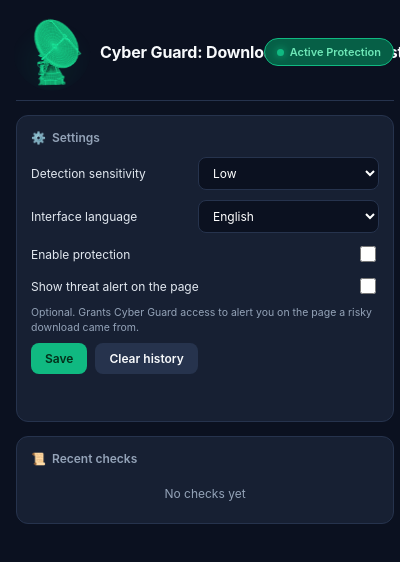
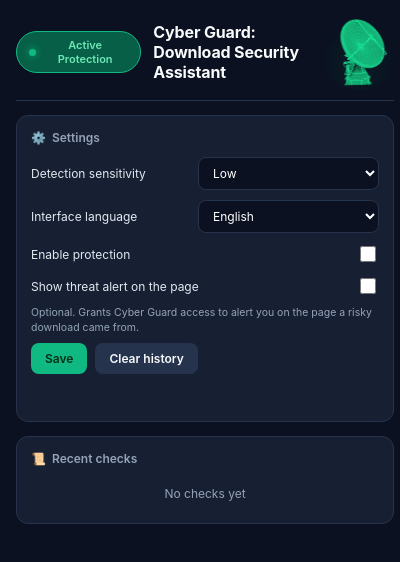
Before and after one commit to MohtadySami/cyber-guard-extension, a browser extension: page popup.html in a window 400 px wide. Shown: the top 562 px of the page. Drawn offline with Linux system fonts and the light colour scheme.

Commit message:
Fix popup header overlap in RTL layout

```diff
--- a/popup.css
+++ b/popup.css
@@ -86,10 +86,19 @@
 
 /* ── Header ── */
 
+/* Three independent cells, in logical order:
+     [status badge] [title / subtitle] [radar]
+   The two text cells share the leftover width (`4fr` / `5fr`) and the radar
+   keeps its natural `auto` width, so the split is identical no matter how long
+   the localised label or title is, and no matter which threat state is shown:
+   the header does not re-flow when the badge text changes. Every track is
+   `minmax(0, …)`, so no cell can spill into its neighbour - the title can never
+   slide under the badge. Track order follows the inline axis, so `dir="rtl"`
+   mirrors the whole header (radar left, badge right) with no extra rules. */
 .header {
-  display: flex;
+  display: grid;
+  grid-template-columns: minmax(0, 4fr) minmax(0, 5fr) minmax(0, auto);
   align-items: center;
-  justify-content: space-between;
   gap: 12px;
   padding-bottom: 12px;
   border-bottom: 1px solid var(--border);
@@ -100,6 +109,8 @@
   display: flex;
   align-items: center;
   gap: 12px;
+  /* Lets the title cell shrink below its content instead of overflowing into
+     the neighbouring track. */
   min-width: 0;
 }
 
@@ -116,8 +127,12 @@
   font-weight: 700;
   color: var(--text);
   margin: 0;
-  white-space: nowrap;
   letter-spacing: -0.01em;
+  /* Wraps (never overflows) so long localised titles stay fully readable in
+     their own column. `min-width: 0` + `overflow-wrap` are the guarantee that
+     nothing escapes the cell, even at very narrow popup widths. */
+  min-width: 0;
+  overflow-wrap: break-word;
 }
 
 /* ── Smooth 3D Continuous Radar Widget ── */
@@ -217,16 +232,33 @@
   border: 1px solid var(--secure);
   background: var(--secure-dim);
   color: #6ee7b7;
-  white-space: nowrap;
+  /* Never nowrap: a fixed-width popup can only give the badge so much room,
+     so the label wraps inside its own cell rather than being truncated or
+     pushing the title underneath it. It stays fully visible either way.
+     `width: max-content` keeps the pill hugging its label, `max-width: 100%`
+     clamps it to its own track, and `min-width: 0` lets it shrink on very
+     narrow popups instead of overflowing sideways. */
+  width: max-content;
+  max-width: 100%;
+  min-width: 0;
+  text-align: center;
   transition: all 0.3s ease;
 }
 
+/* The status dot is an indicator, never squeezed: the label yields instead. */
 .status-dot {
   width: 7px;
   height: 7px;
   border-radius: 50%;
   background: var(--secure);
   box-shadow: 0 0 8px var(--secure);
+  flex-shrink: 0;
+}
+
+/* The label is the only thing allowed to wrap inside the pill. */
+.status-text {
+  min-width: 0;
+  overflow-wrap: anywhere;
 }
 
 .status-badge[data-state="analyzing"] {
--- a/popup.html
+++ b/popup.html
@@ -9,14 +9,14 @@
 <body>
   <div class="container" id="container">
     <header class="header">
+      <div class="status-badge" id="statusBadge" data-state="secure">
+        <span class="status-dot" aria-hidden="true"></span>
+        <span class="status-text" id="statusText">Active Protection</span>
+      </div>
       <div class="brand">
-        <span class="radar-slot" id="radar"></span>
         <h2><span data-i18n="extShortName">Cyber Guard</span></h2>
       </div>
-      <div class="status-badge" id="statusBadge" data-state="secure">
-        <span class="status-dot" aria-hidden="true"></span>
-        <span id="statusText">Active Protection</span>
-      </div>
+      <span class="radar-slot" id="radar"></span>
     </header>
 
     <section class="card">
```
